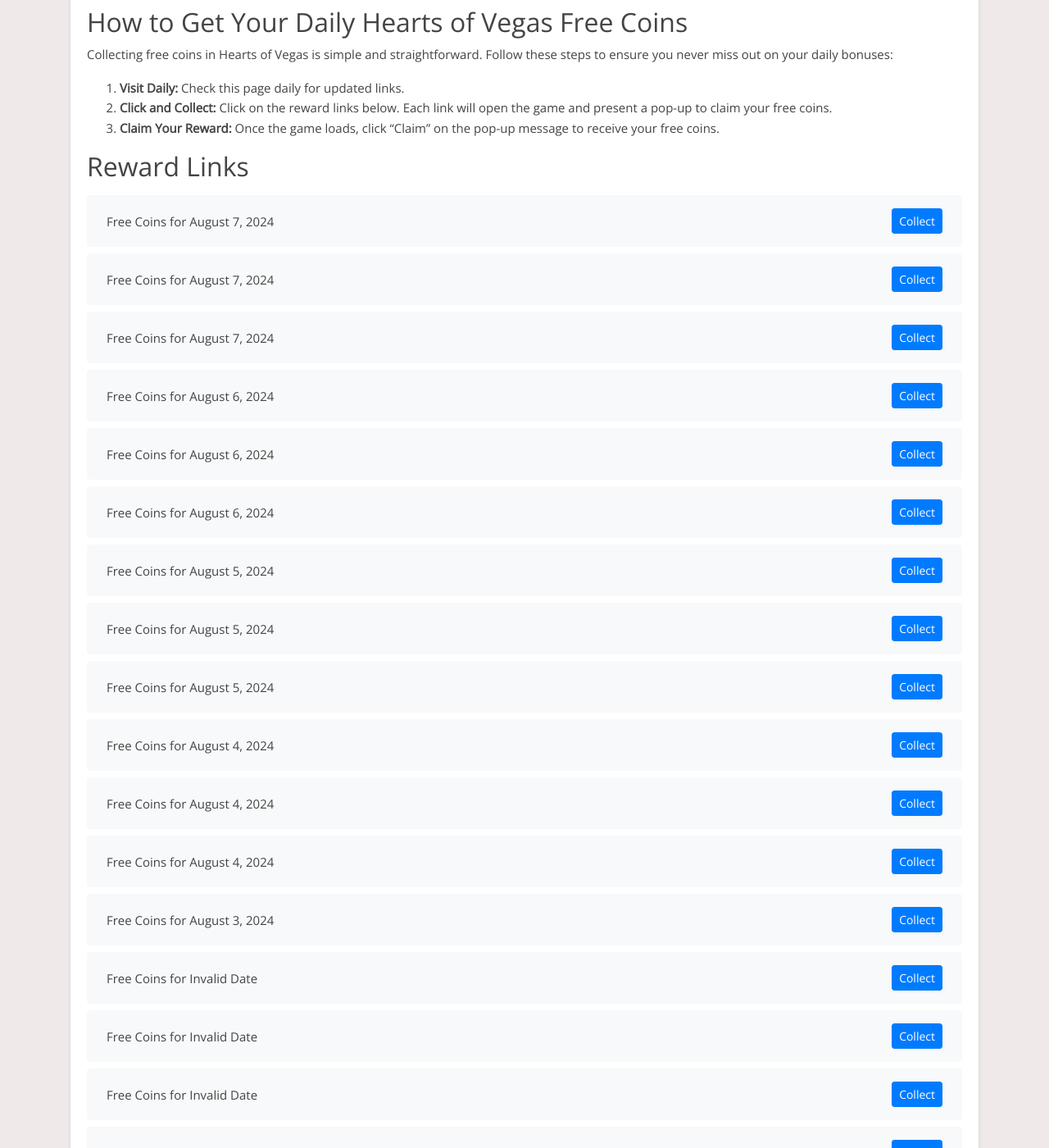
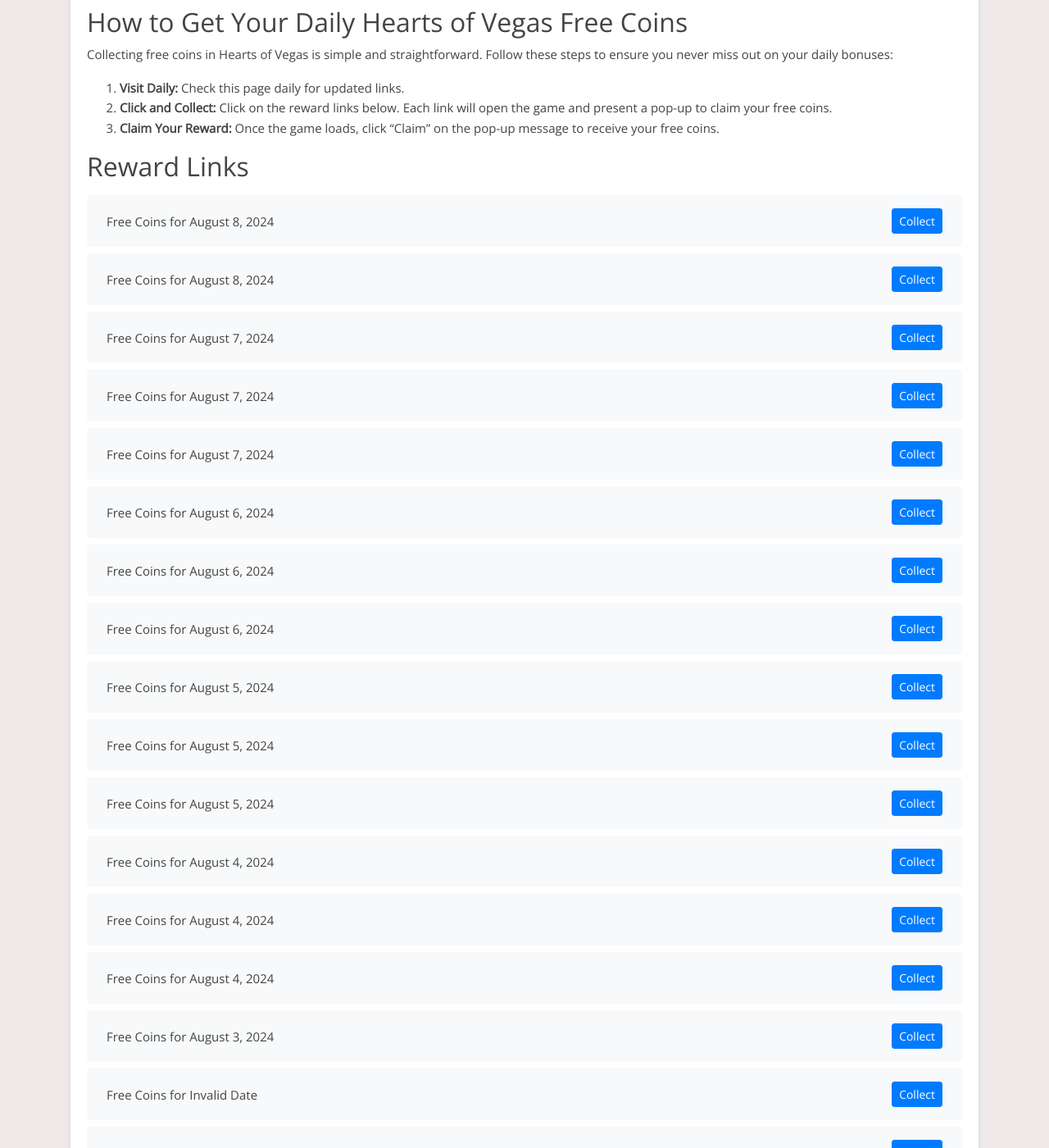
Before and after one commit to Prollad99/bs-net, a Jekyll site: the page built from _posts/2024-08-02-heart-of-vegas.md, in a window 1280 px wide and 1400 px high, scrolled down 369 px. Shown: the whole window at 82% size. Built offline with Jekyll 4.4.1, drawn with Linux system fonts in a browser that asks for light colours; nearby versions of some CDN libraries; comment, search, counter and statistics services are not loaded; some of the changed text lies outside the part shown.

Commit message:
Update heart-of-vegas reward links and last modified date

```diff
--- a/_data/include_files.yml
+++ b/_data/include_files.yml
@@ -74,7 +74,7 @@
   last_modified: 2024-08-07 17:35:47
 
 heart-of-vegas.html:
-  last_modified: 2024-08-07 14:36:50
+  last_modified: 2024-08-08 02:49:08
 
 solitaire-grand-harvest.html:
   last_modified: 2024-08-07 12:55:52
--- a/_includes/heart-of-vegas.html
+++ b/_includes/heart-of-vegas.html
@@ -1,4 +1,12 @@
 <ul class="list-group mt-3 mb-4">
+  <li class="list-group-item d-flex justify-content-between align-items-center">
+    <span>Free Coins for August 8, 2024</span>
+    <a href="https://hovsocial.onelink.me/bx8J/2s2kcgn8" class="btn btn-primary btn-sm">Collect</a>
+  </li>
+  <li class="list-group-item d-flex justify-content-between align-items-center">
+    <span>Free Coins for August 8, 2024</span>
+    <a href="https://hovsocial.onelink.me/bx8J/fq6fmpfb" class="btn btn-primary btn-sm">Collect</a>
+  </li>
   <li class="list-group-item d-flex justify-content-between align-items-center">
     <span>Free Coins for August 7, 2024</span>
     <a href="https://hovsocial.onelink.me/bx8J/xt37jni7" class="btn btn-primary btn-sm">Collect</a>
@@ -391,12 +399,4 @@
     <span>Free Coins for Invalid Date</span>
     <a href="https://hovsocial.onelink.me/bx8J/iak0z7s3" class="btn btn-primary btn-sm">Collect</a>
   </li>
-  <li class="list-group-item d-flex justify-content-between align-items-center">
-    <span>Free Coins for Invalid Date</span>
-    <a href="https://hovsocial.onelink.me/bx8J/e295am6z" class="btn btn-primary btn-sm">Collect</a>
-  </li>
-  <li class="list-group-item d-flex justify-content-between align-items-center">
-    <span>Free Coins for Invalid Date</span>
-    <a href="https://hovsocial.onelink.me/bx8J/l1nq347l" class="btn btn-primary btn-sm">Collect</a>
-  </li>
 </ul>
```
Also changed, not shown: links-json/heart-of-vegas.json (+8 -6 lines).
